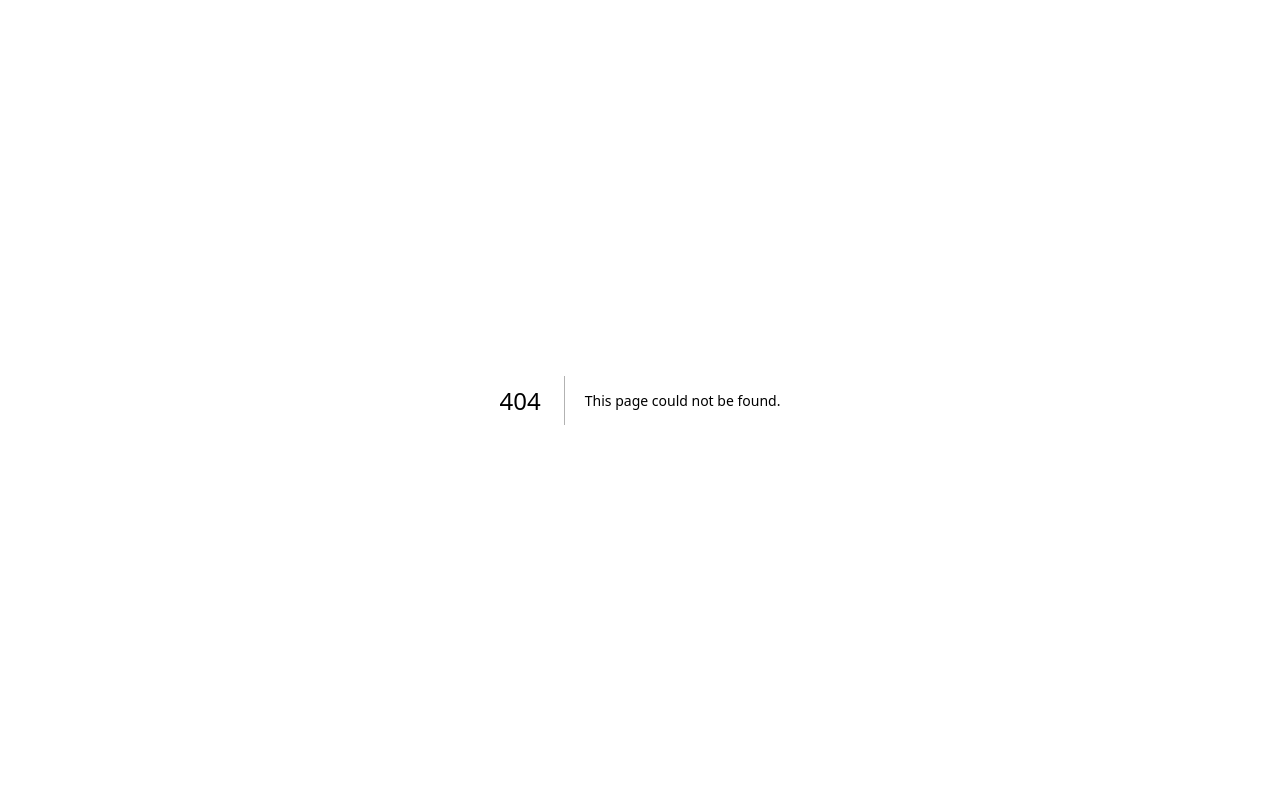
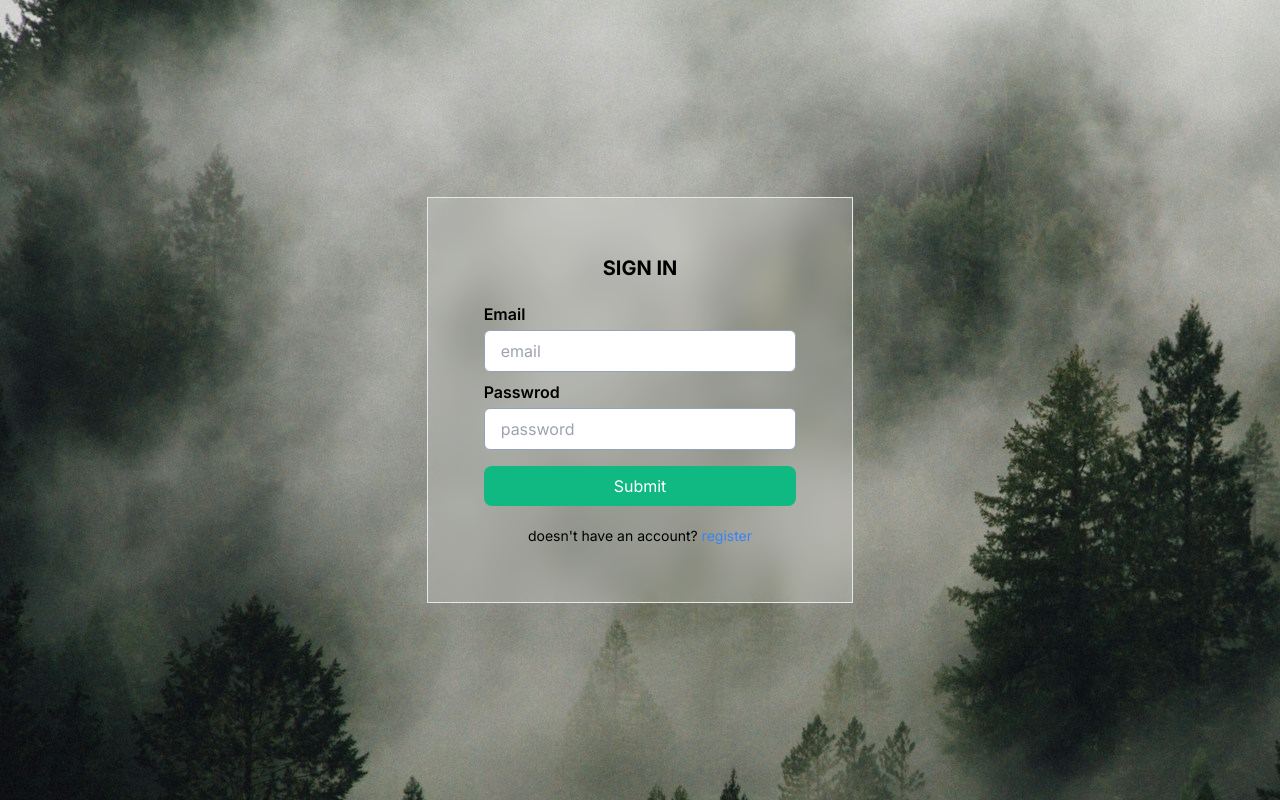
Before and after one commit to iqbalpa/chat-app-frontend, a Next.js app: page /signin in a window 1280 px wide. Before the commit this address had no page. Built offline with nearby package versions, Linux system fonts and the light colour scheme.

Commit message:
feat(auth): create signin page

```diff
--- /dev/null
+++ b/src/app/signin/page.tsx
@@ -0,0 +1,5 @@
+import SignInModule from "@/modules/signin/signin";
+
+export default function Page() {
+	return <SignInModule />;
+}
--- /dev/null
+++ b/src/modules/signin/signin.tsx
@@ -0,0 +1,62 @@
+"use client";
+
+import Link from "next/link";
+import React from "react";
+import { useForm, SubmitHandler } from "react-hook-form";
+
+type SignInInputs = {
+	email: string;
+	password: string;
+};
+
+const SignInModule: React.FC = () => {
+	const {
+		register,
+		handleSubmit,
+		watch,
+		formState: { errors },
+	} = useForm<SignInInputs>();
+	const onSubmit: SubmitHandler<SignInInputs> = (data) => console.log(data);
+
+	console.log(watch("email"));
+
+	return (
+		<div className="bg-forest h-screen flex justify-center items-center">
+			<div className="w-1/3 bg-white backdrop-filter backdrop-blur-md bg-opacity-20 border border-gray-200 flex flex-col justify-center items-center p-14">
+				<h1 className="text-xl font-bold uppercase mb-5">Sign In</h1>
+				<form onSubmit={handleSubmit(onSubmit)} className="flex flex-col w-full">
+					<div className="flex flex-col mb-2">
+						<p className="font-semibold mb-1">Email</p>
+						<input
+							placeholder="email"
+							{...register("email", { required: true })}
+							className="border-slate-400 border-[1px] rounded-md px-4 py-2"
+						/>
+						{errors.email && <span className="text-red-500 text-sm">This field is required</span>}
+					</div>
+					<div className="flex flex-col mb-4">
+						<p className="font-semibold mb-1">Passwrod</p>
+						<input
+							placeholder="password"
+							{...register("password", { required: true })}
+							className="border-slate-400 border-[1px] rounded-md px-4 py-2"
+						/>
+						{errors.password && <span className="text-red-500 text-sm">This field is required</span>}
+					</div>
+					<input
+						type="submit"
+						className="bg-emerald-500 px-4 py-2 rounded-lg text-white hover:bg-emerald-700 hover:cursor-pointer duration-100"
+					/>
+				</form>
+				<p className="text-sm mt-5">
+					doesn't have an account?{" "}
+					<Link href="/" className="text-blue-500 hover:text-blue-700">
+						register
+					</Link>
+				</p>
+			</div>
+		</div>
+	);
+};
+
+export default SignInModule;
```
